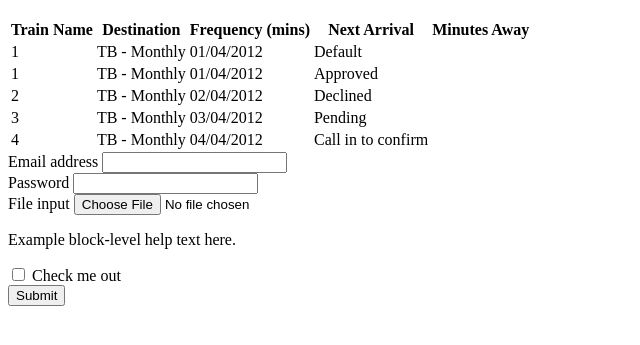
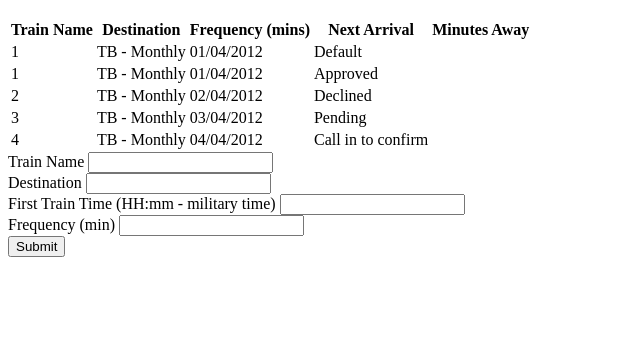
Before and after one commit to ataranto320/Firebase-Train-Project, a plain HTML site: page index.html in a window 1280 px wide. Shown: the part 101-446 px from the top of the page, without its empty margins (0-640 px from the left). Drawn offline with Linux system fonts and the light colour scheme.

Commit message:
edited input forms

```diff
--- a/index.html
+++ b/index.html
@@ -121,34 +121,34 @@
                         <form role="form">
                             <div class="form-group">
 
-                                <label for="exampleInputEmail1">
-                                    Email address
+                                <label for="exampleInputTrain">
+                                    Train Name
                                 </label>
-                                <input type="email" class="form-control" id="exampleInputEmail1" />
+                                <input type="train" class="form-control" id="exampleInputTrain" />
                             </div>
                             <div class="form-group">
 
-                                <label for="exampleInputPassword1">
-                                    Password
+                                <label for="exampleInputDestination">
+                                    Destination
                                 </label>
-                                <input type="password" class="form-control" id="exampleInputPassword1" />
+                                <input type="destination" class="form-control" id="exampleInputDestination" />
                             </div>
                             <div class="form-group">
 
-                                <label for="exampleInputFile">
-                                    File input
+                                <label for="exampleInputFTT">
+                                    First Train Time (HH:mm - military time)
                                 </label>
-                                <input type="file" class="form-control-file" id="exampleInputFile" />
-                                <p class="help-block">
-                                    Example block-level help text here.
-                                </p>
+                                <input type="first train time" class="form-control" id="exampleInputFTT" />
                             </div>
-                            <div class="checkbox">
+                            <div class="form-group">
 
-                                <label>
-                                    <input type="checkbox" /> Check me out
+                                <label for="exampleInputFreq">
+                                    Frequency (min)
                                 </label>
+                                <input type="frequency" class="form-control" id="exampleInputFreq" />
                             </div>
+                            <div class="form-group">
+
                             <button type="submit" class="btn btn-primary">
                                 Submit
                             </button>
```
